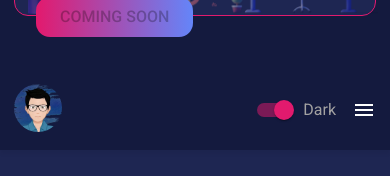
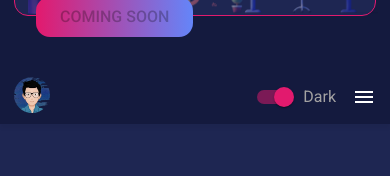
Before and after one commit to Andreas-Sujono/persona-website-v3, a Next.js app: page / in a window 390 px wide. Shown: the part 923-1099 px from the top of the page. Built offline with nearby package versions, Linux system fonts and the light colour scheme.

Commit message:
fix issues

```diff
--- a/src/components/Home/NavBar/index.tsx
+++ b/src/components/Home/NavBar/index.tsx
@@ -69,8 +69,8 @@ function MobileNav({
         top: '0',
         width: '100%',
         background: theme.bg.primary,
-        padding: isOpen ? '1rem' : '0',
-        height: isOpen ? '262px' : 0,
+        padding: isOpen ? '0rem 1rem' : '0',
+        height: isOpen ? '252px' : 0,
         overflow: 'hidden',
         transition: 'all 0.22s ease-in-out',
         boxSizing: 'border-box',
@@ -206,7 +206,10 @@ function NavBar() {
         top: 0,
         zIndex: 10,
         background: theme.bg.primary,
-        padding: '1rem 0 1rem 0',
+        padding: {
+          xs: '0.5rem 0',
+          md: '1rem 0',
+        },
         boxShadow: '0px 4px 4px rgba(0, 0, 0, 0.05)',
       }}
       ref={containerRef}
@@ -225,16 +228,31 @@ function NavBar() {
         }}
       >
         <Grid item>
+          <Box
+            sx={{
+              width: {
+                sm: '36px',
+                md: '48px',
+              },
+              height: {
+                sm: '36px',
+                md: '48px',
+              },
+            }}
+          >
             <Image
               src={avatarImage}
               alt="Andreas"
               style={{
-              width: '48px',
-              height: '48px',
+                width: isMobile ? '36px' : '48px',
+                height: isMobile ? '36px' : '48px',
+                maxWidth: '48px',
+                maxHeight: '48px',
                 borderRadius: '50%',
                 objectFit: 'cover',
               }}
             />
+          </Box>
         </Grid>
         {!isMobile &&
           navbarItems.map((item, idx) => {
--- a/src/components/Home/WelcomeSection/index.tsx
+++ b/src/components/Home/WelcomeSection/index.tsx
@@ -179,6 +179,7 @@ function WelcomeSection() {
           position: 'absolute',
           bottom: isMobile ? '44%' : '24%',
           right: '2%',
+          display: isMobile ? 'none' : 'initial',
         }}
         priority
         alt=""
```
Also changed, not shown: 1 other file (tests, documents, lock files or other folders). Lines whose indentation alone changed are shown as unchanged.
